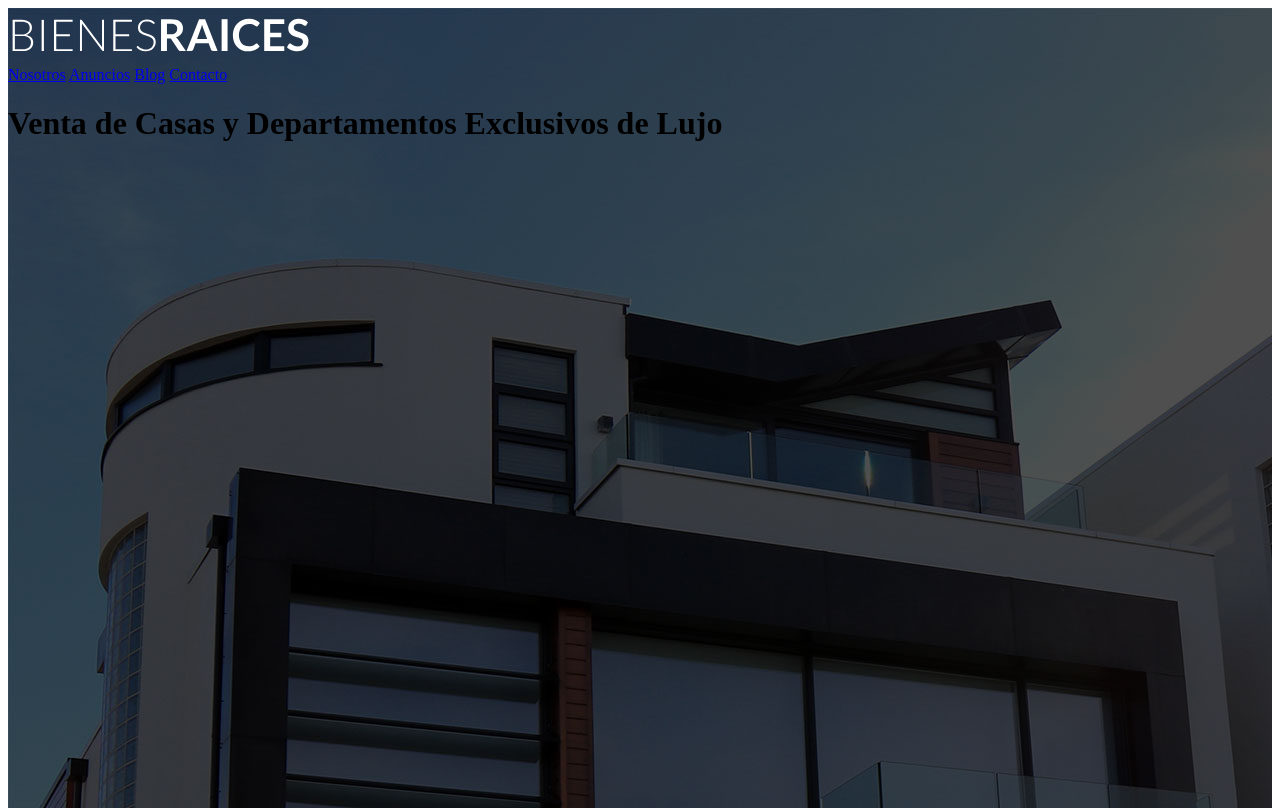
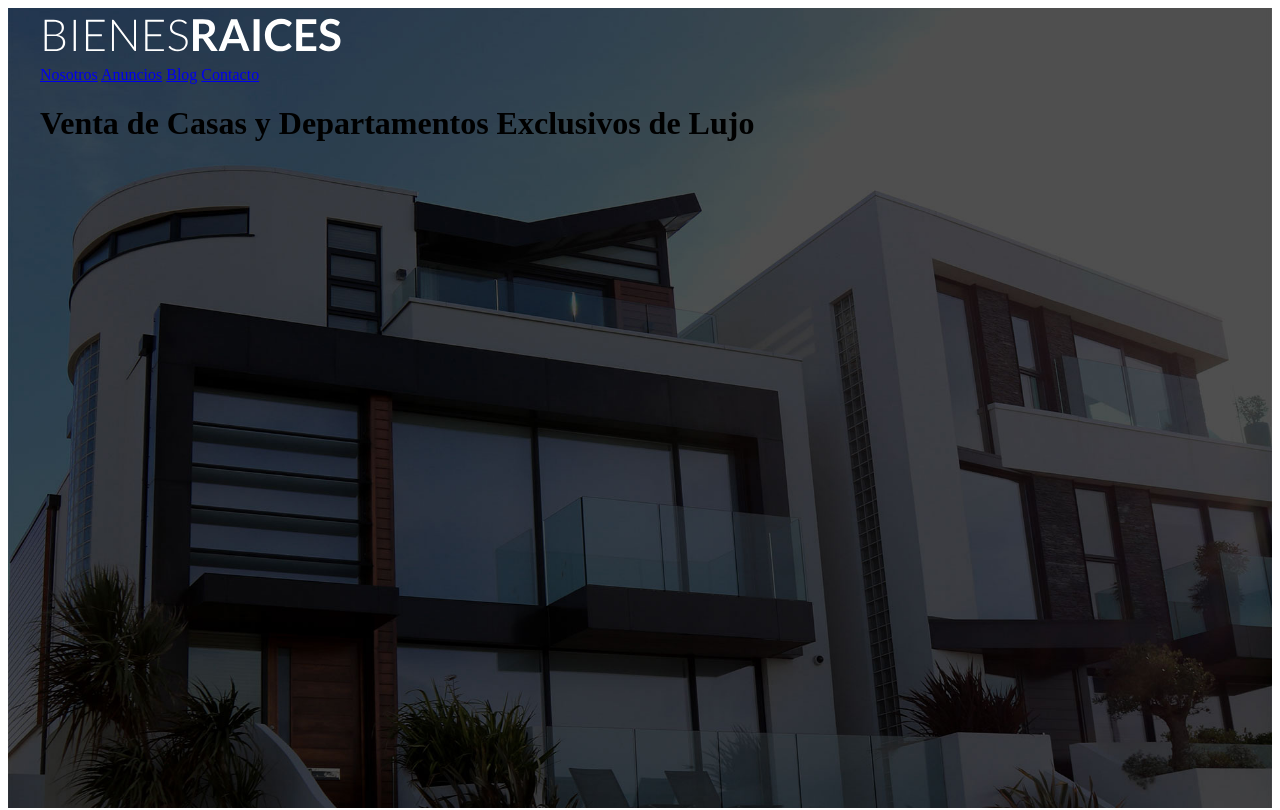
Before and after one commit to diegoe120/BienesRaices, a plain HTML site: page index.html in a window 1280 px wide. Shown: the top 810 px of the page. Drawn offline with Linux system fonts and the light colour scheme.

Commit message:
seguimos con css

```diff
--- a/css/style.css
+++ b/css/style.css
@@ -1,8 +1,13 @@
-
-
+/* Globales */
+.contenedor {
+    max-width: 1200px;
+    margin: 0 auto;
+}
 /* header */
 .site-header.inicio {
-    background: url(../img/header.jpg);
-    height: 100vh;
+    background-image: url(../img/header.jpg);
+    background-position: center center;
+    background-size: cover;
+    height: 100vh; /* vh es viewport  */
     min-height: 600px;
 }
--- a/index.html
+++ b/index.html
@@ -9,6 +9,8 @@
 <body>
 
     <header class="site-header inicio">
+        <div class="contenedor">
+            <div class="barra">
                 <a href="/"> <!-- la diagonal "/" me lleva a la carpeta raiz -->
                     <img src="/img/logo.svg" alt="Logotipo de Bienes Raices">
                 </a>
@@ -19,8 +21,9 @@
                     <a href="/blog.html">Blog</a>
                     <a href="/contacto.html">Contacto</a>
                 </nav>
-
+            </div>
             <h1>Venta de Casas y Departamentos Exclusivos de Lujo</h1>
+        </div>
     </header>
 
     <section>
```
Lines whose indentation alone changed are shown as unchanged.
